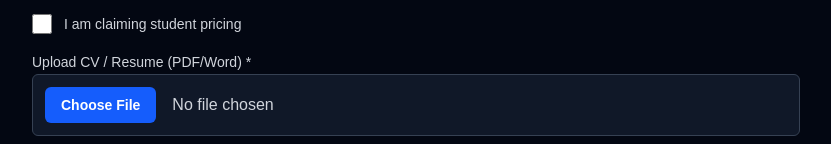
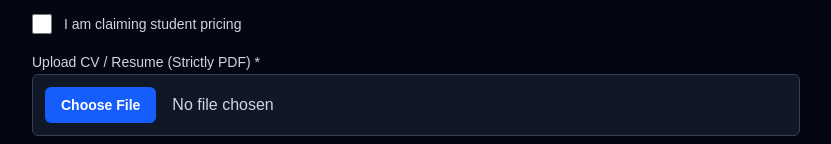
Before and after one commit to PenielOkoli/linkedin-revamp-engine, a Next.js app: page / in a window 1280 px wide. Shown: the part 767-911 px from the top of the page, without its empty margins (224-1055 px from the left). Built offline with nearby package versions, Linux system fonts and the light colour scheme.

Commit message:
fix(ui): restrict CV upload to PDF only to ensure stable n8n extraction

```diff
--- a/app/page.tsx
+++ b/app/page.tsx
@@ -217,8 +217,8 @@ export default function IntakeForm() {
             )}
 
             <div className="space-y-2">
-              <label htmlFor="cvFile" className="text-sm text-gray-300">Upload CV / Resume (PDF/Word) *</label>
-              <input required type="file" id="cvFile" name="cvFile" accept=".pdf,.doc,.docx"
+              <label htmlFor="cvFile" className="text-sm text-gray-300">Upload CV / Resume (Strictly PDF) *</label>
+              <input required type="file" id="cvFile" name="cvFile" accept=".pdf"
                 className="w-full bg-gray-900 border border-gray-700 rounded-md p-3 text-gray-300 file:mr-4 file:py-2 file:px-4 file:rounded-md file:border-0 file:text-sm file:font-semibold file:bg-blue-600 file:text-white hover:file:bg-blue-700 focus:ring-2 focus:ring-blue-500 outline-none transition cursor-pointer" />
             </div>
 
```
